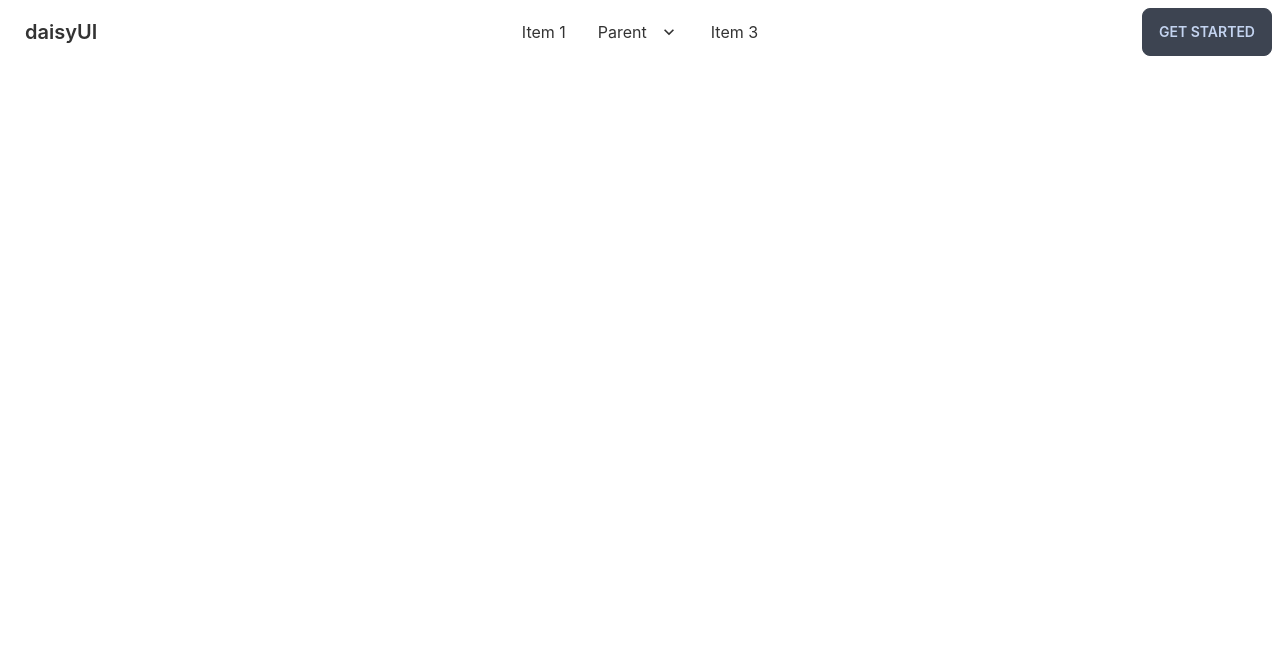
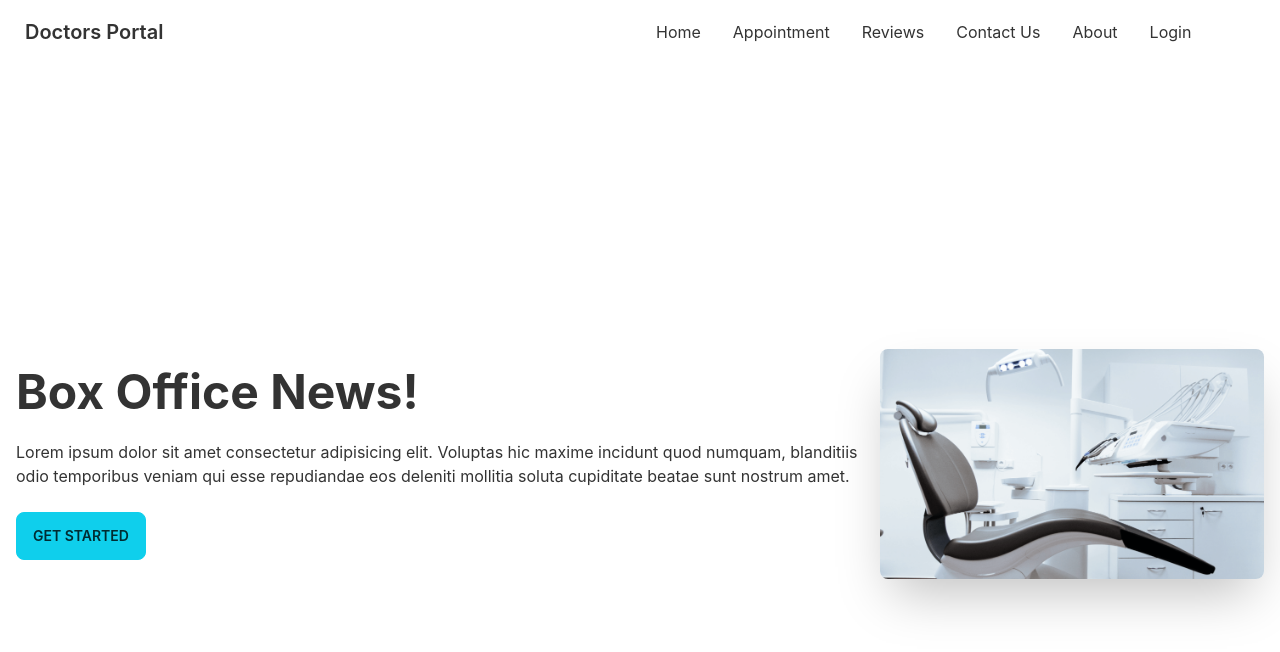
Before and after one commit to yeasinshamimdev/doctors-portal-client, a React (Create React App) app: page / in a window 1280 px wide. Shown: the top 652 px of the page. Built offline with nearby package versions, Linux system fonts and the light colour scheme.

Commit message:
navbar done

```diff
--- a/src/App.js
+++ b/src/App.js
@@ -1,10 +1,20 @@
 import Navbar from '../src/Pages/Shared/Navbar';
+import { Route, Routes } from 'react-router-dom';
 import './App.css';
+import Home from './Pages/Home/Home';
+import About from './Pages/About/About';
+import Login from './Pages/Login/Login';
 
 function App() {
   return (
     <div >
       <Navbar />
+      <Routes>
+        <Route path='/' element={<Home />} />
+        <Route path='/home' element={<Home />} />
+        <Route path='/login' element={<Login />} />
+        <Route path='/about' element={<About />} />
+      </Routes>
     </div>
   );
 }
--- /dev/null
+++ b/src/Pages/About/About.js
@@ -0,0 +1,11 @@
+import React from 'react';
+
+const About = () => {
+    return (
+        <div>
+            <h1>this is about</h1>
+        </div>
+    );
+};
+
+export default About;
--- /dev/null
+++ b/src/Pages/Home/Banner.js
@@ -0,0 +1,19 @@
+import React from 'react';
+import chair from '../../assets/images/chair.png';
+
+const Banner = () => {
+    return (
+        <div className="hero min-h-screen ">
+            <div className="hero-content flex-col lg:flex-row-reverse">
+                <img src={chair} className="max-w-sm rounded-lg shadow-2xl" alt='' />
+                <div>
+                    <h1 className="text-5xl font-bold">Box Office News!</h1>
+                    <p className="py-6">Lorem ipsum dolor sit amet consectetur adipisicing elit. Voluptas hic maxime incidunt quod numquam, blanditiis odio temporibus veniam qui esse repudiandae eos deleniti mollitia soluta cupiditate beatae sunt nostrum amet.</p>
+                    <button className="btn btn-primary">Get Started</button>
+                </div>
+            </div>
+        </div>
+    );
+};
+
+export default Banner;
--- /dev/null
+++ b/src/Pages/Home/Home.js
@@ -0,0 +1,12 @@
+import React from 'react';
+import Banner from './Banner';
+
+const Home = () => {
+    return (
+        <div>
+            <Banner />
+        </div>
+    );
+};
+
+export default Home;
--- /dev/null
+++ b/src/Pages/Login/Login.js
@@ -0,0 +1,11 @@
+import React from 'react';
+
+const Login = () => {
+    return (
+        <div>
+            <h1>this is login</h1>
+        </div>
+    );
+};
+
+export default Login;
--- a/src/Pages/Shared/Navbar.js
+++ b/src/Pages/Shared/Navbar.js
@@ -1,49 +1,34 @@
 import React from 'react';
+import { Link } from 'react-router-dom';
 
 const Navbar = () => {
+    const menuItems = <>
+        <li><Link to='/home'>Home</Link></li>
+        <li><Link to='/appointment'>Appointment</Link></li>
+        <li><Link to='/reviews'>Reviews</Link></li>
+        <li><Link to='/contact'>Contact Us</Link></li>
+        <li><Link to='/about' > About</Link></li>
+        <li><Link to='/login'>Login</Link></li>
+    </>
+
     return (
         <div>
             <div className="navbar bg-base-100">
                 <div className="navbar-start">
                     <div className="dropdown">
-                        <label tabindex="0" className="btn btn-ghost lg:hidden">
-                            <svg xmlns="http://www.w3.org/2000/svg" className="h-5 w-5" fill="none" viewBox="0 0 24 24" stroke="currentColor"><path stroke-linecap="round" stroke-linejoin="round" stroke-width="2" d="M4 6h16M4 12h8m-8 6h16" /></svg>
+                        <label tabIndex="0" className="btn btn-ghost lg:hidden">
+                            <svg xmlns="http://www.w3.org/2000/svg" className="h-5 w-5" fill="none" viewBox="0 0 24 24" stroke="currentColor"><path strokeLinecap="round" strokeLinejoin="round" strokeWidth="2" d="M4 6h16M4 12h8m-8 6h16" /></svg>
                         </label>
-                        <ul tabindex="0" className="menu menu-compact dropdown-content mt-3 p-2 shadow bg-base-100 rounded-box w-52">
-                            <li><a>Item 1</a></li>
-                            <li tabindex="0">
-                                <a className="justify-between">
-                                    Parent
-                                    <svg className="fill-current" xmlns="http://www.w3.org/2000/svg" width="24" height="24" viewBox="0 0 24 24"><path d="M8.59,16.58L13.17,12L8.59,7.41L10,6L16,12L10,18L8.59,16.58Z" /></svg>
-                                </a>
-                                <ul className="p-2">
-                                    <li><a>Submenu 1</a></li>
-                                    <li><a>Submenu 2</a></li>
-                                </ul>
-                            </li>
-                            <li><a>Item 3</a></li>
+                        <ul tabIndex="0" className="menu menu-compact dropdown-content mt-3 p-2 shadow bg-base-100 rounded-box w-52">
+                            {menuItems}
                         </ul>
                     </div>
-                    <a className="btn btn-ghost normal-case text-xl">daisyUI</a>
+                    <Link to='/' className="btn btn-ghost normal-case text-xl">Doctors Portal</Link>
                 </div>
                 <div className="navbar-center hidden lg:flex">
                     <ul className="menu menu-horizontal p-0">
-                        <li><a>Item 1</a></li>
-                        <li tabindex="0">
-                            <a>
-                                Parent
-                                <svg className="fill-current" xmlns="http://www.w3.org/2000/svg" width="20" height="20" viewBox="0 0 24 24"><path d="M7.41,8.58L12,13.17L16.59,8.58L18,10L12,16L6,10L7.41,8.58Z" /></svg>
-                            </a>
-                            <ul className="p-2">
-                                <li><a>Submenu 1</a></li>
-                                <li><a>Submenu 2</a></li>
-                            </ul>
-                        </li>
-                        <li><a>Item 3</a></li>
+                        {menuItems}
                     </ul>
-                </div>
-                <div className="navbar-end">
-                    <a className="btn">Get started</a>
                 </div>
             </div>
         </div>
```
Also changed, not shown: src/index.js (+4 -4 lines).
